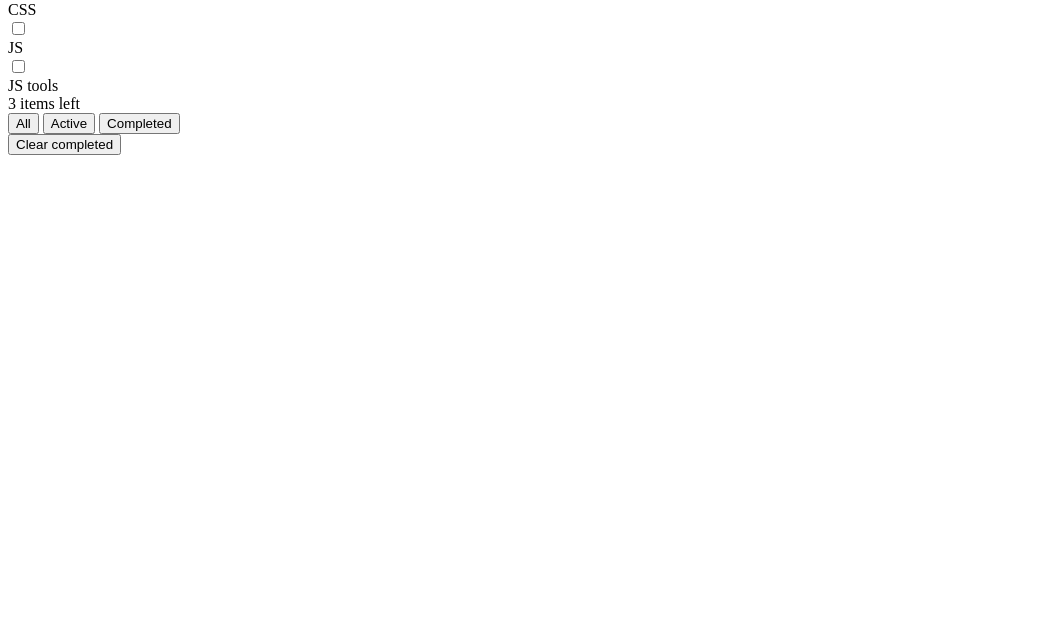
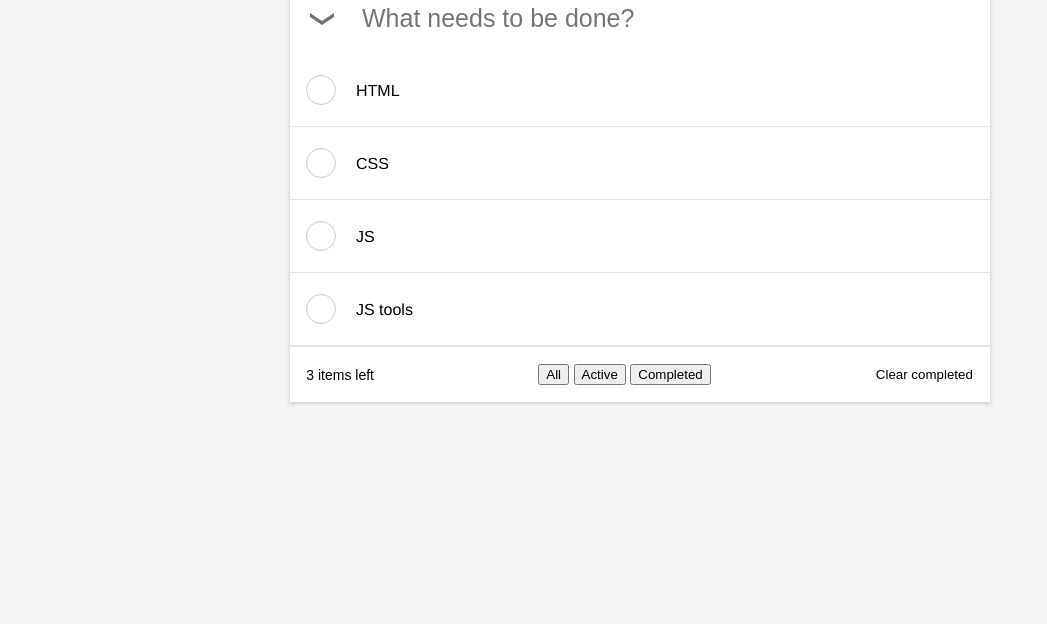
Before and after one commit to ok-technopolis-autumn-2019/Makary_Boriskin, a plain HTML site: page index.html in a window 1280 px wide. Shown: the part 176-800 px from the top of the page, without its empty margins (0-1047 px from the left). Drawn offline with Linux system fonts and the light colour scheme.

Commit message:
Реорганизует проект, доводит до ума

```diff
--- a/index.html
+++ b/index.html
@@ -3,7 +3,7 @@
 	<head>
 		<meta charset="UTF-8"/>
 		<title>todos</title>
-		<link rel="stylesheet" href="style.css"/>
+		<link rel="stylesheet" href="styles/style.css"/>
 	</head>
 	<body>
 		<div class="todo">
--- a/style.css
+++ /dev/null
@@ -1,12 +0,0 @@
-@import reset.css
-
-@import todo.css
-@import custom-checkbox.css
-@import todo-title.css
-@import todo-board.css
-@import todo-creator.css
-@import todo-tasks.css
-@import todo-toolbar.css
-@import todo-tasks_item_remove.css
-@import todo-tasks_item_text.css
-@import todo-tasks_item.css
--- a/custom-checkbox.css
+++ b/styles/custom-checkbox.css
@@ -3,7 +3,7 @@
 	position: relative;
 }
 
-	.custom-checkbox_target {
+	.custom-checkbox__target {
 		position: absolute;
 		width: 100%;
 		height: 100%;
@@ -17,21 +17,21 @@
 		z-index: 1;
 	}
 
-	.custom-checkbox_target:checked ~ .custom-checkbox_visual {
+	.custom-checkbox__target:checked ~ .custom-checkbox__visual {
 		border-color: #5dc2af;
 	}
 
-	.custom-checkbox_target:checked ~ .custom-checkbox_visual .custom-checkbox_visual_icon {
+	.custom-checkbox__target:checked ~ .custom-checkbox__visual .custom-checkbox__visual_icon {
 		width: 20px;
 		height: 20px;
 		position: absolute;
 		top: 50%;
 		left: 50%;
 		margin: -10px;
-		background: url(icons/completed.png);
+		background: url("../icons/completed.png");
 	}
 
-	.custom-checkbox_visual {
+	.custom-checkbox__visual {
 		width: 30px;
 		height: 30px;
 		box-sizing: border-box;
--- /dev/null
+++ b/styles/import.css
@@ -0,0 +1 @@
+@import url('https://fonts.googleapis.com/css?family=Open+Sans');
--- /dev/null
+++ b/styles/style.css
@@ -0,0 +1,12 @@
+@import "reset.css";
+@import "todo.css";
+@import "custom-checkbox.css";
+@import "todo-title.css";
+@import "todo-board.css";
+@import "todo-creator.css";
+@import "todo-tasks.css";
+@import "todo-toolbar.css";
+@import "todo-tasks__item_remove.css";
+@import "todo-tasks__item_text.css";
+@import "todo-tasks__item.css";
+@import "import.css";
--- a/todo-creator.css
+++ b/styles/todo-creator.css
@@ -15,7 +15,7 @@
 		padding: 0px;
 		border: none;
 		outline: none;
-		background: url("icons/select-all.png") no-repeat 0 0;
+		background: url("../icons/select-all.png") no-repeat 0 0;
 	}
 	.todo-creator__text-input-w {
 		overflow: hidden;
--- a/todo-tasks.css
+++ b/styles/todo-tasks.css
@@ -26,7 +26,7 @@
 		}
 		.todo-tasks__item_text {
 			cursor: text;
-			font-family: 'HelveticaNeueCyr', 'Helvetica Neue' , Arial, sans-serif !important;
+			font-family: 'HelveticaNeueCyr', 'Helvetica Neue' , 'Times', sans-serif !important;
 			width: 100%;
 			padding-top: 12px;
 		}
--- /dev/null
+++ b/styles/todo-tasks__item.css
@@ -0,0 +1,12 @@
+.todo-tasks__item {
+	display: flex;
+	border-bottom: 1px solid #e6e6e6;
+}
+	.todo-tasts__item:first-child {
+		border-top: 1px solid #e6e6e6;
+		border-bottom: 1px solid #e6e6e6;
+	}
+	.todo-tasts__item:last-child {
+		margin-bottom: 30px;
+		border-bottom: 1px solid #e6e6e6;
+	}
--- /dev/null
+++ b/styles/todo-tasks__item_remove.css
@@ -0,0 +1,27 @@
+.todo-tasks__item_remove {
+	width: 16px;
+	height: 16px;
+	background: url("../icons/close.png") no-repeat center / contain;
+	opacity: 0;
+	transition: all .2s ease;
+}
+	.todo-tasks__item_remove:hover {
+		opacity: 1!important;
+	}
+	.todo-tasks__item:hover.todo-tasks__item_remove {
+		opacity: .8;
+	}
+	.todo-tasks__item_remove-action {
+		float: right;
+		margin-top: 12px;
+		margin-bottom: 12px;
+		order: 5;
+		align-self: flex-end;
+	}
+	.todo-tasks__item_remove-action-fix {
+		width: 16px;
+		height: 16px;
+		min-width: 16px;
+		position: relative;
+		overflow: hidden;
+	}
```
Also changed, not shown: styles/reset.css (renamed from reset.css), styles/todo-board.css (renamed from todo-board.css), styles/todo-tasks__item_text.css (added), styles/todo-title.css (renamed from todo-title.css), styles/todo-toolbar.css (renamed from todo-toolbar.css), styles/todo.css (renamed from todo.css), 2 other files.
